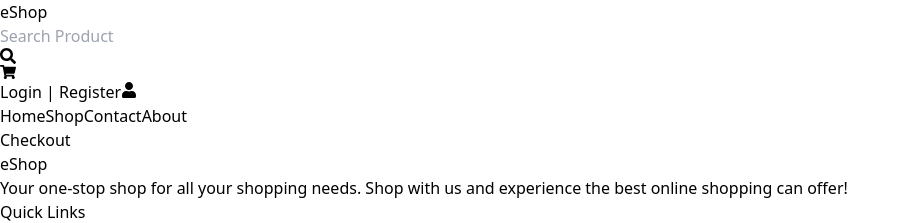
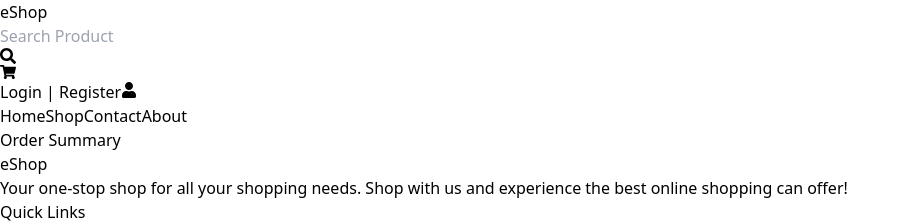
Before and after one commit to wyattraimer/eCommerce, a React (Vite) app: page /checkout in a window 1280 px wide. Shown: the top 223 px of the page, without its empty margins (0-910 px from the left). Built offline with nearby package versions, Linux system fonts and the light colour scheme.

Commit message:
Coppied code from Cart and removed not need code

```diff
--- a/src/pages/Checkout.jsx
+++ b/src/pages/Checkout.jsx
@@ -1,9 +1,16 @@
-import React from 'react'
+import React from "react";
 
 const Checkout = () => {
   return (
-    <div>Checkout</div>
-  )
-}
+    <div className="container mx-auto py-8 min-h-96 px-4 md:px-16 lg:px-24">
+      <h3 className="text-2xl font-semibold mb-4">Order Summary</h3>
+      <div className="flex flex-col md:flex-row justify-between space-x-10 mt-8">
+        <div className="md:w-2/3"></div>
 
-export default Checkout
+        <div className="md:w-1/3 bg-white p-6 rounded-lg shadow-md border"></div>
+      </div>
+    </div>
+  );
+};
+
+export default Checkout;
```
